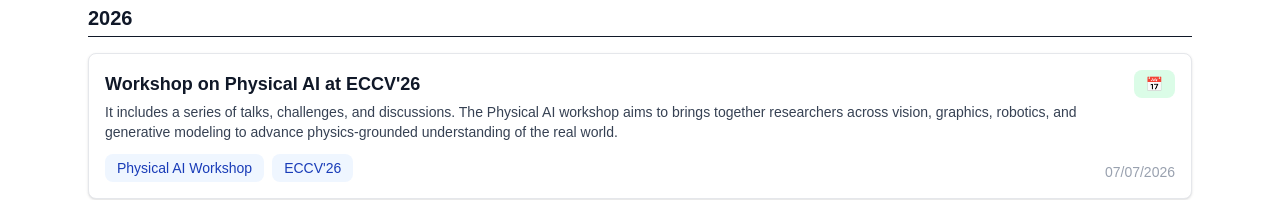
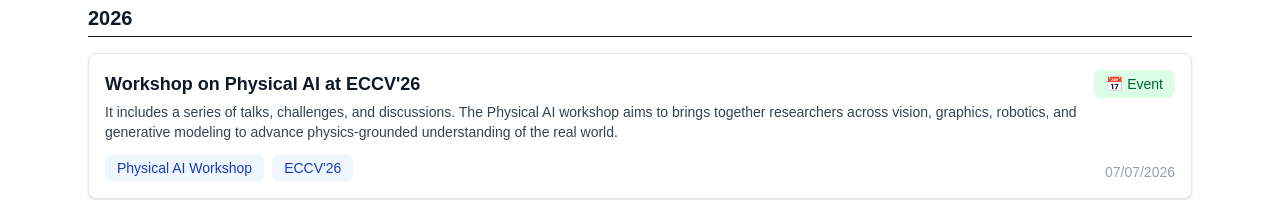
Before and after one commit to physicalvision/physicalvision.github.io, a Next.js app: page /news in a window 1280 px wide. Shown: the part 270-470 px from the top of the page. Built offline with nearby package versions, Linux system fonts and the light colour scheme.

Commit message:
update event

```diff
--- a/src/app/news/page.tsx
+++ b/src/app/news/page.tsx
@@ -26,7 +26,7 @@
     "publication": "Publication",
     "award": "Award",
     "project": "Project",
-    // "event": "Event",
+    "event": "Event",
     "other": "Other",
 };
 
```
